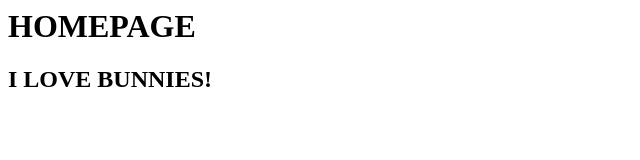
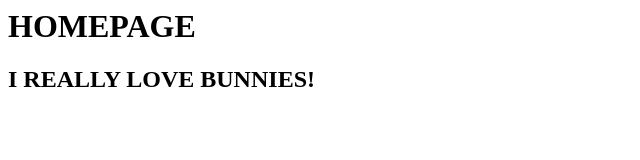
Before and after one commit to JonathanEleiott/git-vs-github-3, a plain HTML site: page index.html in a window 1280 px wide. Shown: the whole page, without its empty margins (0-640 px from the left). Drawn offline with Linux system fonts and the light colour scheme.

Commit message:
add REALLY to the bunnies header

```diff
--- a/index.html
+++ b/index.html
@@ -5,6 +5,6 @@
   <body>
     <h1>HOMEPAGE</h1>
 
-    <h2>I LOVE BUNNIES!</h2>
+    <h2>I REALLY LOVE BUNNIES!</h2>
   </body>
 </html>
```
